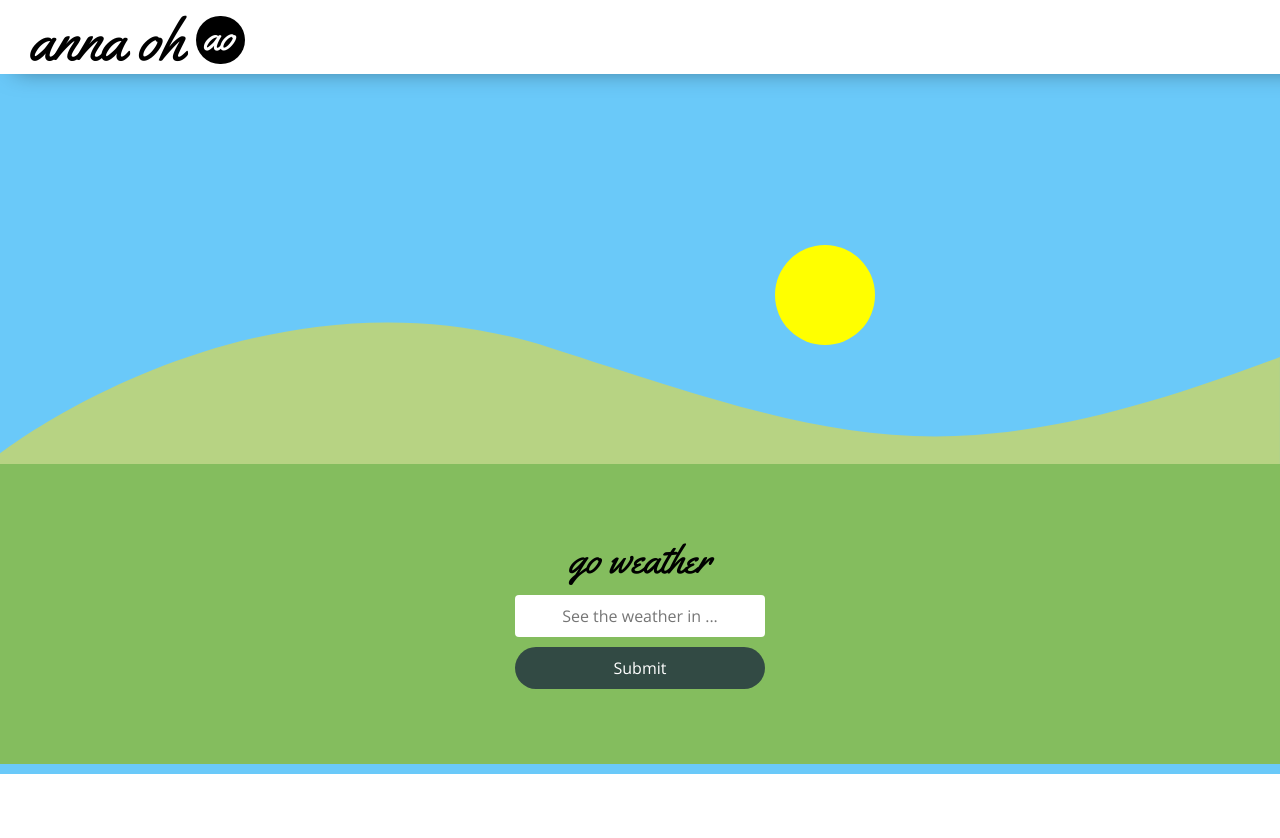
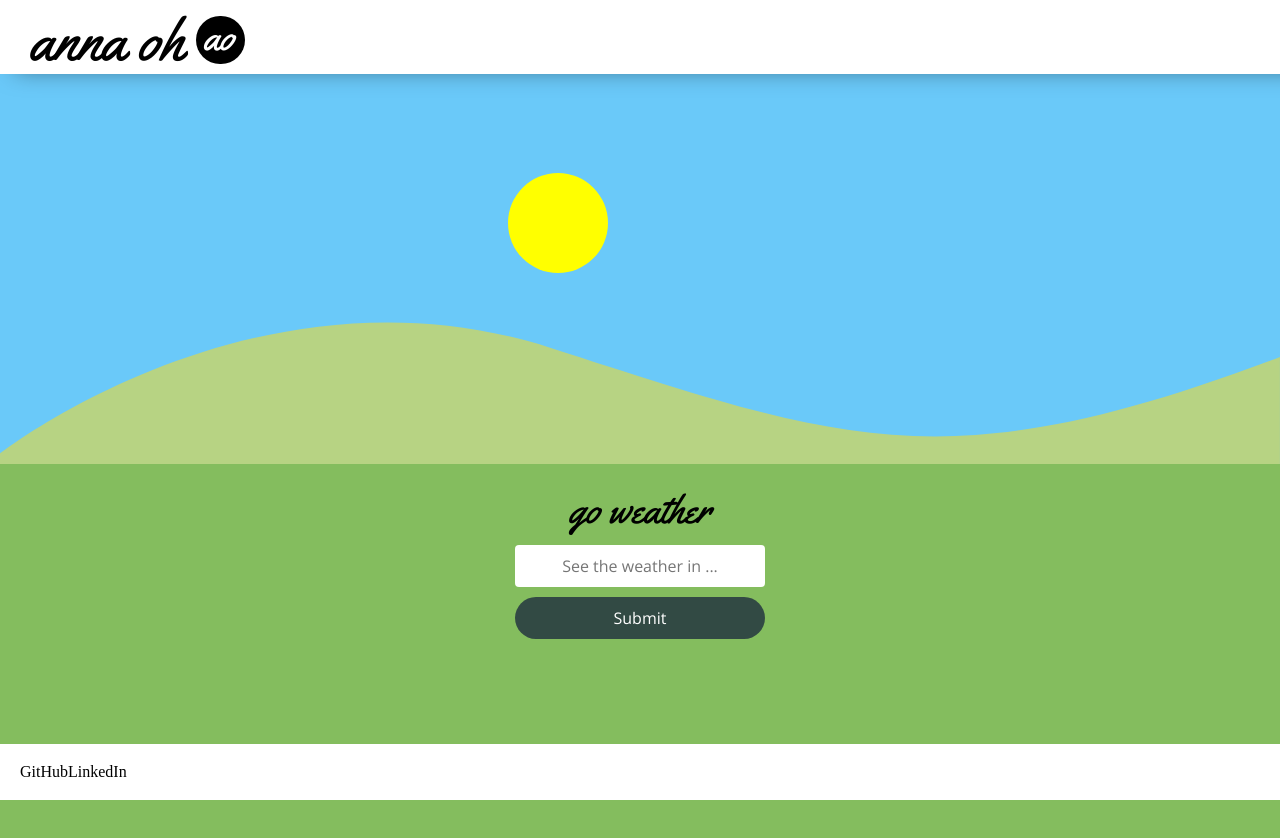
Before and after one commit to AnnaNOh/go-nimbly, a React (Create React App) app in the folder client/: page / in a window 1280 px wide. Shown: the top 838 px of the page. Before the commit the page ends 800 px from the top, so only its background shows below. Built offline with nearby package versions, Linux system fonts and the light colour scheme; a web font is replaced by a local one.

Commit message:
Fix search submission from main page

```diff
--- a/client/src/assets/stylesheets/App.css
+++ b/client/src/assets/stylesheets/App.css
@@ -15,3 +15,11 @@ lighter navy  #546287
 darker navy  #343e55
 pink  #f77590
 bone  #FEFAEF */
+
+html,
+body,
+#root,
+.App {
+  width: 100%;
+  height: 100%;
+}
--- a/client/src/assets/stylesheets/background.css
+++ b/client/src/assets/stylesheets/background.css
@@ -18,7 +18,13 @@ darker navy  #343e55
 pink  #f77590
 bone  #FEFAEF */
 
+.splash {
+  width: 100%;
+  height: 100%;
+}
+
 .background {
+  height: 100%;
   animation: 12s color-change-sky infinite alternate;
   animation-delay: -6s;
 }
@@ -94,7 +100,7 @@ bone  #FEFAEF */
   }
   45% {
     background: yellow;
-    left: 85%;
+    left: 80%;
     top: 500px;
   }
   50% {
@@ -137,7 +143,7 @@ bone  #FEFAEF */
   }
   95% {
     background: #fefaef;
-    left: 85%;
+    left: 80%;
     top: 500px;
   }
   100% {
@@ -171,12 +177,14 @@ bone  #FEFAEF */
   }
 }
 
-.hill-bottom {
+.hill-mid {
   width: 100%;
-  height: 300px;
+  height: 200px;
+  /* height: 100%; */
+  /* min-height: 100%; */
   position: relative;
   top: -10px;
-  animation: 12s color-change-hill-bot infinite alternate;
+  animation: 12s color-change-hill-mid infinite alternate;
   animation-delay: -6s;
 
   display: flex;
@@ -185,7 +193,16 @@ bone  #FEFAEF */
   align-items: center;
 }
 
-@keyframes color-change-hill-bot {
+.hill-bot {
+  width: 100%;
+  height: calc(77vh - 200px - 200px);
+  animation: 12s color-change-hill-mid infinite alternate;
+  animation-delay: -6s;
+  position: relative;
+  top: -10px;
+}
+
+@keyframes color-change-hill-mid {
   from {
     background: #b7d383;
   }
--- /dev/null
+++ b/client/src/assets/stylesheets/footer.css
@@ -0,0 +1,10 @@
+.footer {
+  position: fixed;
+  left: 0;
+  bottom: 0;
+  background: white;
+  display: flex;
+  flex-direction: row;
+  width: 100%;
+  padding: 20px;
+}
--- a/client/src/assets/stylesheets/search.css
+++ b/client/src/assets/stylesheets/search.css
@@ -67,7 +67,7 @@ input.search-text-weather::placeholder {
   font-size: 1em;
 }
 
-/* responsive design */
+/* responsive design for search-weather */
 @media only screen and (min-width: 620px) {
   .search-weather {
     flex-direction: row;
--- a/client/src/assets/stylesheets/weather.css
+++ b/client/src/assets/stylesheets/weather.css
@@ -4,16 +4,15 @@
 
 .search-holder {
   background: #f7f7f7;
-  padding: 15px 15px 2px 15px;
+  padding: 15px 3.75vw 2px 3.75vw;
 }
 
 .carousel-holder {
+  /* background: yellow; */
 }
 
 .slider-item {
   background: #f7f7f7;
-  /* height: 70vh; */
-  /* overflow: scroll; */
 }
 
 /* navigation arrows */
--- a/client/src/assets/stylesheets/weatherToday.css
+++ b/client/src/assets/stylesheets/weatherToday.css
@@ -10,7 +10,7 @@ h3 {
   flex-direction: column;
   justify-content: center;
   background: white;
-  margin: 15px;
+  margin: 3.75vw;
   border-radius: 4px;
   box-shadow: 0.5px 0.5px 0.5px 0px #ccc;
 }
@@ -35,7 +35,7 @@ h3 {
   flex-direction: row;
   justify-content: space-between;
   margin-top: 30px;
-  margin: 15px calc(7.5vw - 15px) 30px calc(7.5vw - 15px);
+  margin: 15px calc(3.75vw) 15px calc(3.75vw);
 }
 .weather-report-left,
 .weather-report-right {
--- a/client/src/components/Background.jsx
+++ b/client/src/components/Background.jsx
@@ -3,6 +3,7 @@ import '../assets/stylesheets/background.css';
 
 import Header from './Header';
 import Search from './Search';
+import Footer from './Footer';
 
 class Background extends Component {
   constructor(props) {
@@ -15,7 +16,7 @@ class Background extends Component {
     console.log(`background props `, this.props);
 
     return (
-      <div className="">
+      <div className="splash">
         <Header />
         <div className="background">
           <div className="sky" />
@@ -37,11 +38,17 @@ class Background extends Component {
               />
             </svg>
           </section>
-          <div className="hill-bottom">
+          <div className="hill-mid">
             <h1 className="title">go weather</h1>
-            <Search classTag="background" history={this.props.history} />
+            <Search
+              classTag="background"
+              comingFrom="background"
+              history={this.props.history}
+            />
           </div>
+          <div className="hill-bot" />
         </div>
+        <Footer />
       </div>
     );
   }
--- /dev/null
+++ b/client/src/components/Footer.jsx
@@ -0,0 +1,22 @@
+import React, { Component } from 'react';
+import '../assets/stylesheets/footer.css';
+
+class Footer extends Component {
+  constructor(props) {
+    super(props);
+    this.state = {};
+  }
+
+  render() {
+    // console.log(this.state);
+    // console.log(this.props);
+    return (
+      <div className="footer">
+        <div>GitHub</div>
+        <div>LinkedIn</div>
+      </div>
+    );
+  }
+}
+
+export default Footer;
--- a/client/src/components/Search.jsx
+++ b/client/src/components/Search.jsx
@@ -21,8 +21,13 @@ class Search extends Component {
 
     if (this.state.currentWoeId > 0) {
       console.log('search ', this.state);
-      this.props.history.push(`/weather/${String(this.state.currentWoeId)}`);
-      this.props.handleCity(this.state.currentWoeId);
+      console.log('search ', this.props);
+      if (this.props.comingFrom === 'background') {
+        this.props.history.push(`/weather/${String(this.state.currentWoeId)}`);
+      } else {
+        this.props.history.push(`/weather/${String(this.state.currentWoeId)}`);
+        this.props.handleCity(this.state.currentWoeId);
+      }
     } else {
       this.setState({
         error: 'Not an eligible city'
--- a/client/src/components/WeatherCarousel.jsx
+++ b/client/src/components/WeatherCarousel.jsx
@@ -63,7 +63,7 @@ class WeatherCarousel extends Component {
         <div className="carousel-holder">
           <CarouselProvider
             naturalSlideWidth={100}
-            naturalSlideHeight={100}
+            naturalSlideHeight={125}
             totalSlides={2}
           >
             <Slider className="slider">
```
